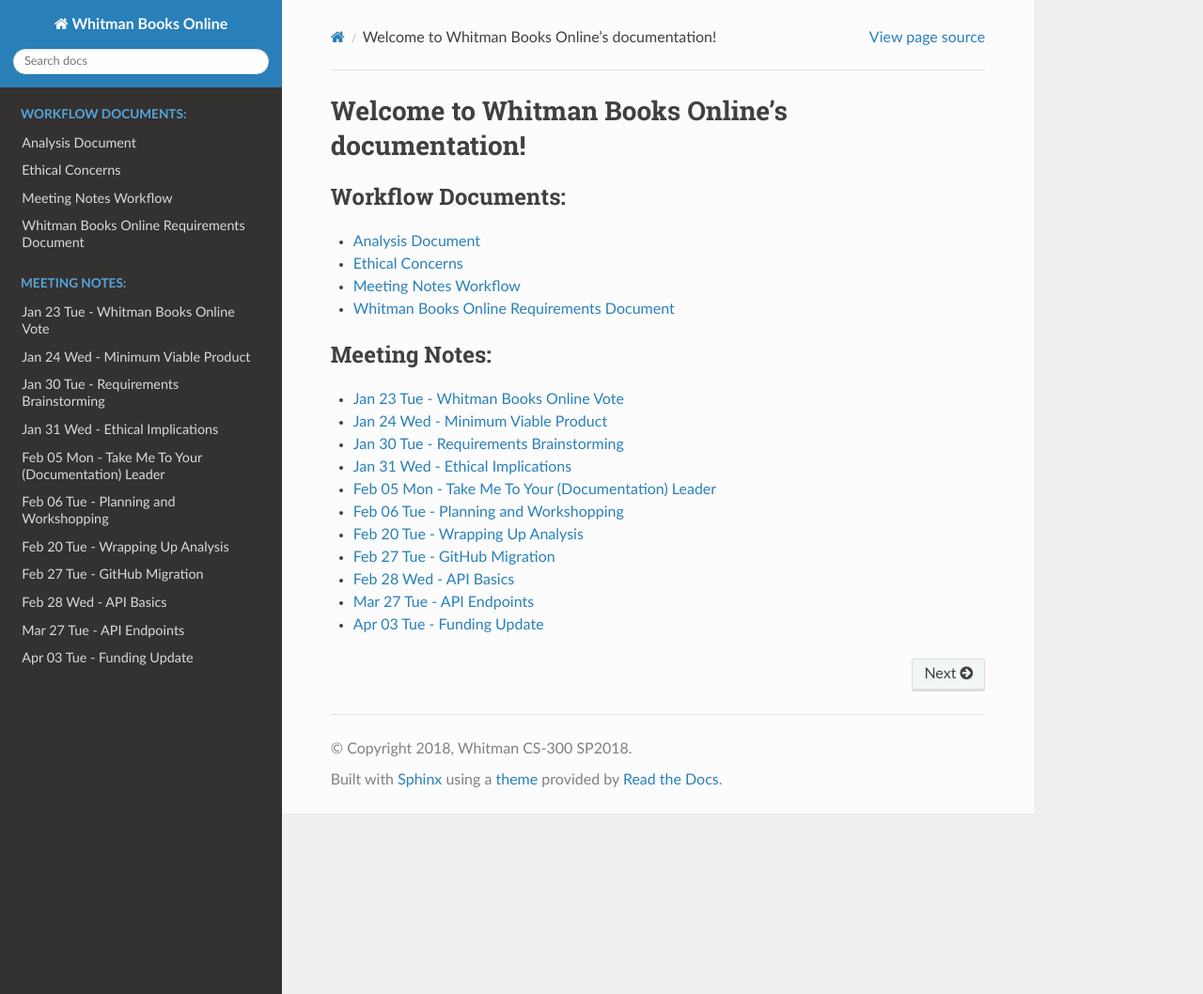
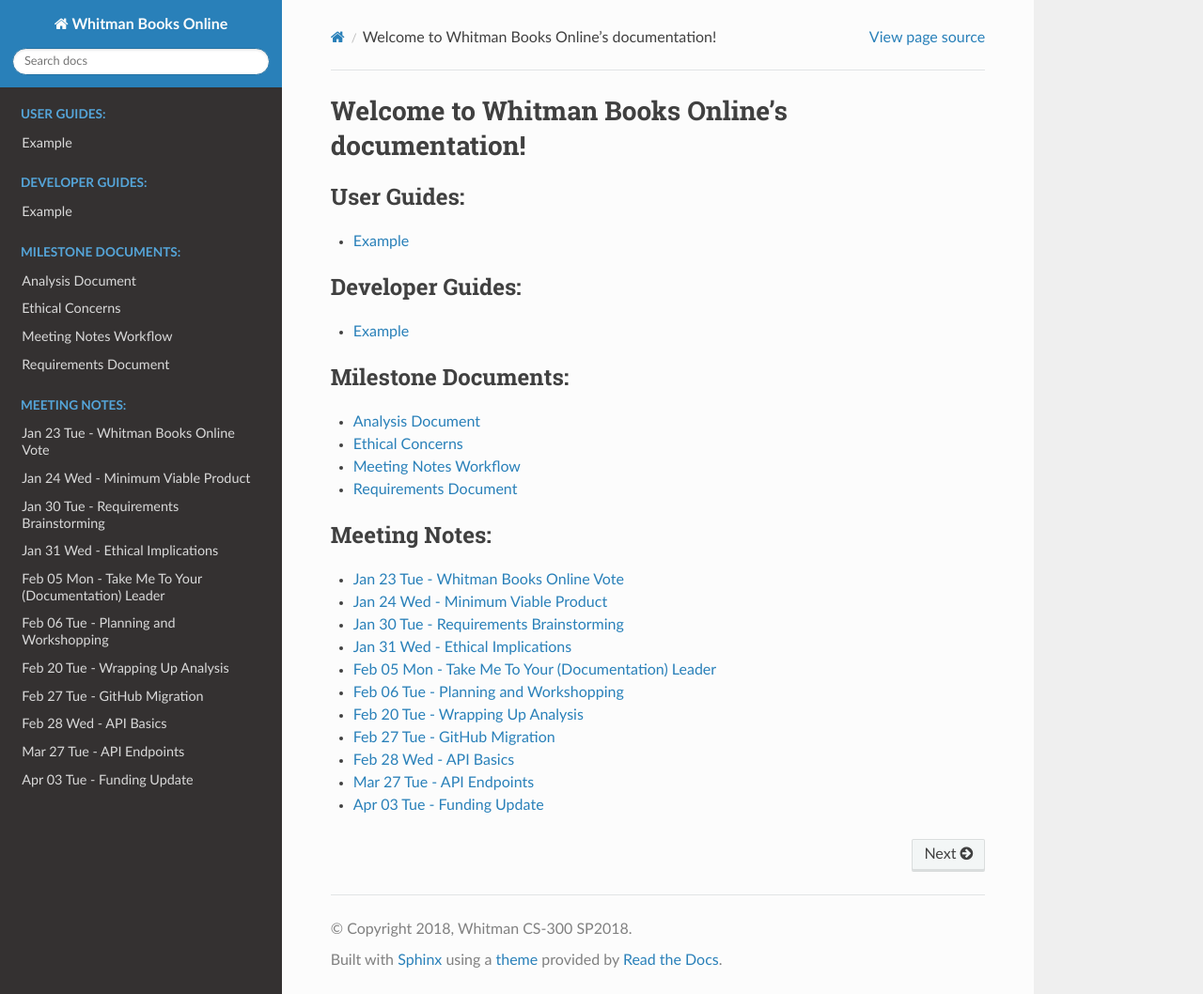
Before and after one commit to whitman-books-online/whitman-books-online, a Sphinx documentation site: the page built from docs/source/index.rst, in a window 1280 px wide and 1058 px high. Shown: the whole window at 94% size. Built offline with Sphinx 7.4.7 and the Read the Docs theme 2.0.0, drawn with Linux system fonts in a browser that asks for light colours.

Commit message:
Reorganized. Added usr and dev guide placeholders.

```diff
--- a/docs/source/index.rst
+++ b/docs/source/index.rst
@@ -3,17 +3,35 @@
 
 .. toctree::
    :maxdepth: 1
-   :caption: Workflow Documents:
+   :caption: User Guides:
    :glob:
 
-   workflow/*
+   usr-docs/*
+.. Quickstart
+.. etc...
+
+.. toctree::
+   :maxdepth: 1
+   :caption: Developer Guides:
+   :glob:
+
+   dev-docs/*
+.. Quickstart
+.. etc...
+
+.. toctree::
+   :maxdepth: 1
+   :caption: Milestone Documents:
+   :glob:
+
+   milestone/*
 
 .. toctree::
    :maxdepth: 1
    :caption: Meeting Notes:
    :glob:
 
-   meeting-notes/*
+   meeting/*
 
 
 .. Indices and tables
--- a/docs/source/workflow/requirements-document.rst
+++ b/docs/source/milestone/requirements-document.rst
@@ -1,5 +1,5 @@
-Whitman Books Online Requirements Document
-==========================================
+Requirements Document
+=====================
 
 The CS300 class will develop a web application to facilitate the sale and/or exchange of textbooks between students at Whitman College.  This application will include, at minimum, the following features:
 
```
Also changed, not shown: docs/source/dev-docs/sample.rst (added, +7 -0 lines), docs/source/usr-docs/sample.rst (added, +7 -0 lines), docs/source/meeting/2018-01-23.rst (renamed from docs/source/meeting-notes/2018-01-23.rst), docs/source/meeting/2018-01-24.rst (renamed from docs/source/meeting-notes/2018-01-24.rst), docs/source/meeting/2018-01-30.rst (renamed from docs/source/meeting-notes/2018-01-30.rst), docs/source/meeting/2018-01-31.rst (renamed from docs/source/meeting-notes/2018-01-31.rst), docs/source/meeting/2018-02-05.rst (renamed from docs/source/meeting-notes/2018-02-05.rst), docs/source/meeting/2018-02-06.rst (renamed from docs/source/meeting-notes/2018-02-06.rst), docs/source/meeting/2018-02-20.rst (renamed from docs/source/meeting-notes/2018-02-20.rst), docs/source/meeting/2018-02-27.rst (renamed from docs/source/meeting-notes/2018-02-27.rst), docs/source/meeting/2018-02-28.rst (renamed from docs/source/meeting-notes/2018-02-28.rst), docs/source/meeting/2018-03-27.rst (renamed from docs/source/meeting-notes/2018-03-27.rst), docs/source/meeting/2018-04-03.rst (renamed from docs/source/meeting-notes/2018-04-03.rst), docs/source/milestone/analysis-document.rst (renamed from docs/source/workflow/analysis-document.rst), 2 more files.
